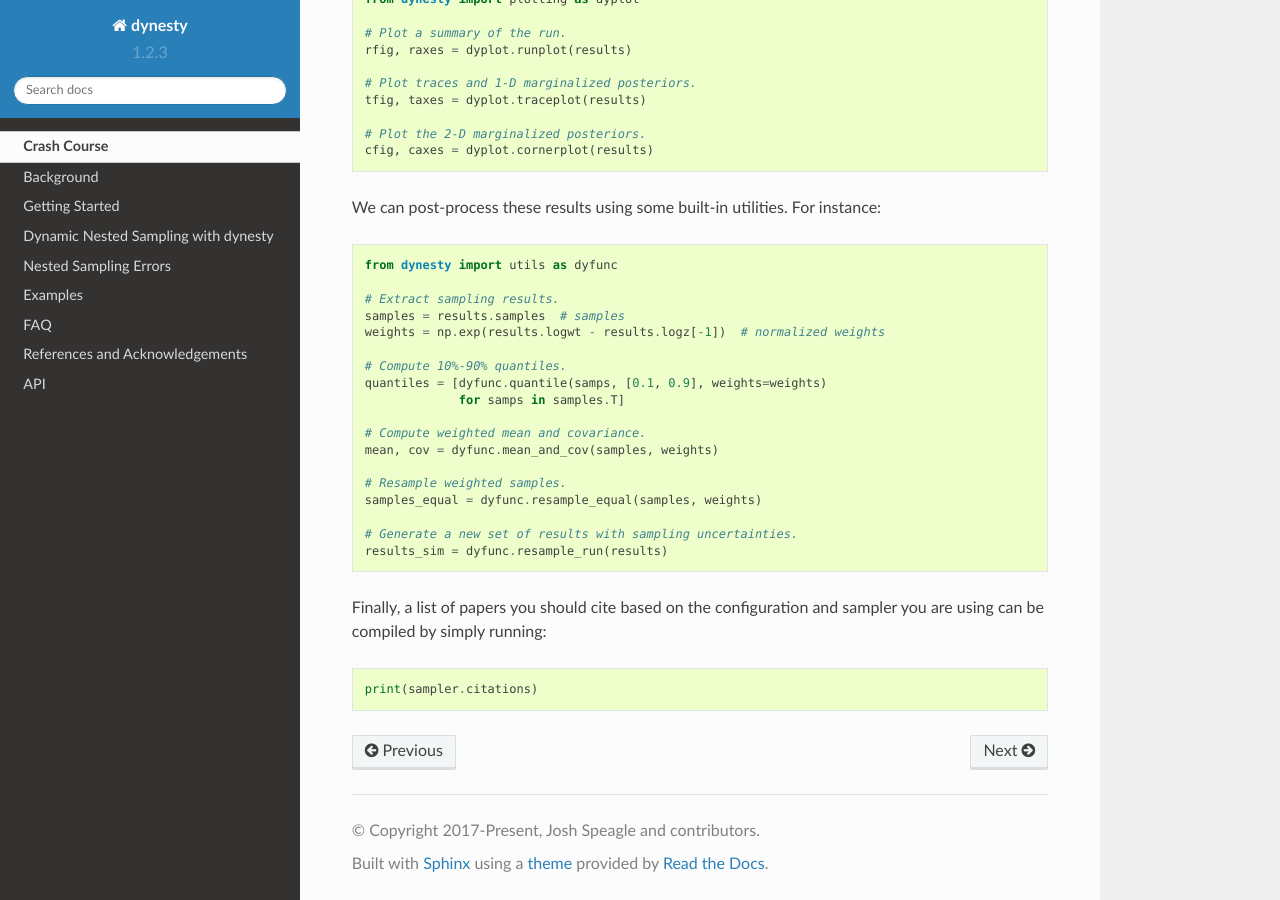
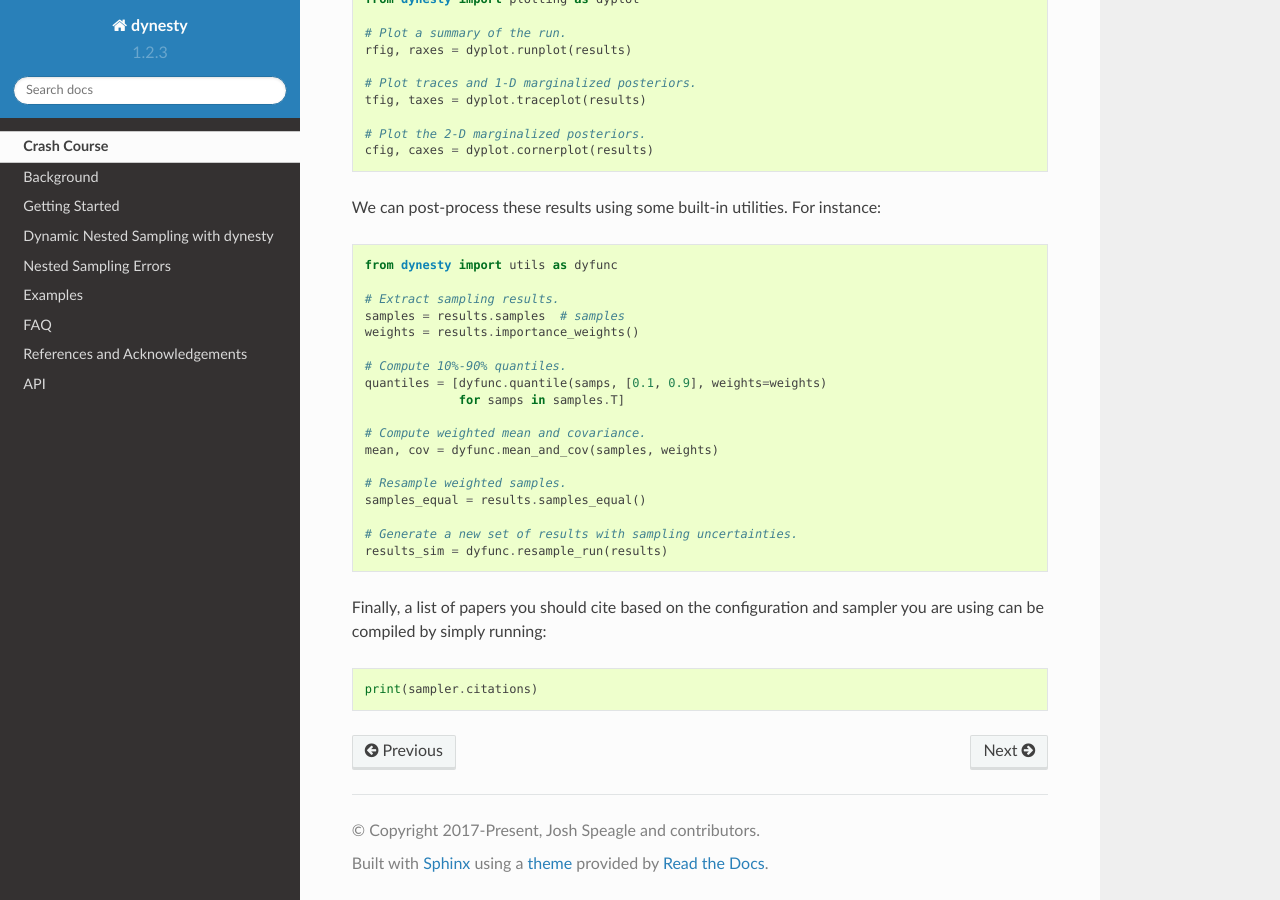
Before and after one commit to joshspeagle/dynesty, a Sphinx documentation site: the page built from docs/source/crashcourse.rst, in a window 1280 px wide and 900 px high, scrolled down 1357 px. Built offline with Sphinx 7.4.7 and the Read the Docs theme 2.0.0, drawn with Linux system fonts in a browser that asks for light colours; the version number is read from the project's files by our own code.

Commit message:
update docs

```diff
--- a/docs/source/crashcourse.rst
+++ b/docs/source/crashcourse.rst
@@ -82,7 +82,7 @@ For instance::
 
     # Extract sampling results.
     samples = results.samples  # samples
-    weights = np.exp(results.logwt - results.logz[-1])  # normalized weights
+    weights = results.importance_weights()
 
     # Compute 10%-90% quantiles.
     quantiles = [dyfunc.quantile(samps, [0.1, 0.9], weights=weights)
@@ -92,7 +92,7 @@ For instance::
     mean, cov = dyfunc.mean_and_cov(samples, weights)
 
     # Resample weighted samples.
-    samples_equal = dyfunc.resample_equal(samples, weights)
+    samples_equal = results.samples_equal()
 
     # Generate a new set of results with sampling uncertainties.
     results_sim = dyfunc.resample_run(results)
--- a/docs/source/quickstart.rst
+++ b/docs/source/quickstart.rst
@@ -1051,14 +1051,14 @@ samples using the :meth:`~dynesty.utils.mean_and_cov` function::
 
     from dynesty import utils as dyfunc
 
-    samples, weights = res2.samples, np.exp(res2.logwt - res2.logz[-1])
+    samples, weights = res2.samples, res2.importance_weights()
     mean, cov = dyfunc.mean_and_cov(samples, weights)
 
 Runs can also be resampled to give a mew set of points with equal
 weights, similar to MCMC methods, using the
 :meth:`~dynesty.utils.resample_equal` function::
 
-    new_samples = dyfunc.resample_equal(samples, weights)
+    new_samples = res2.samples_equal()
 
 See :ref:`Nested Sampling Errors` for some additional discussion and
 demonstration of more functions.
```
